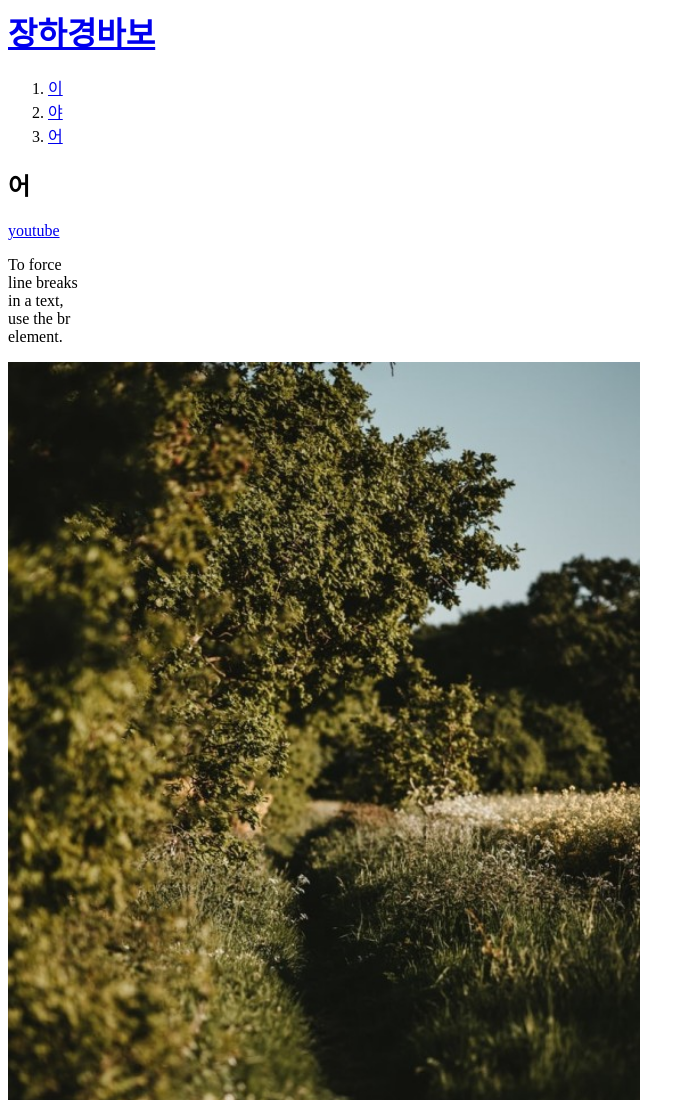
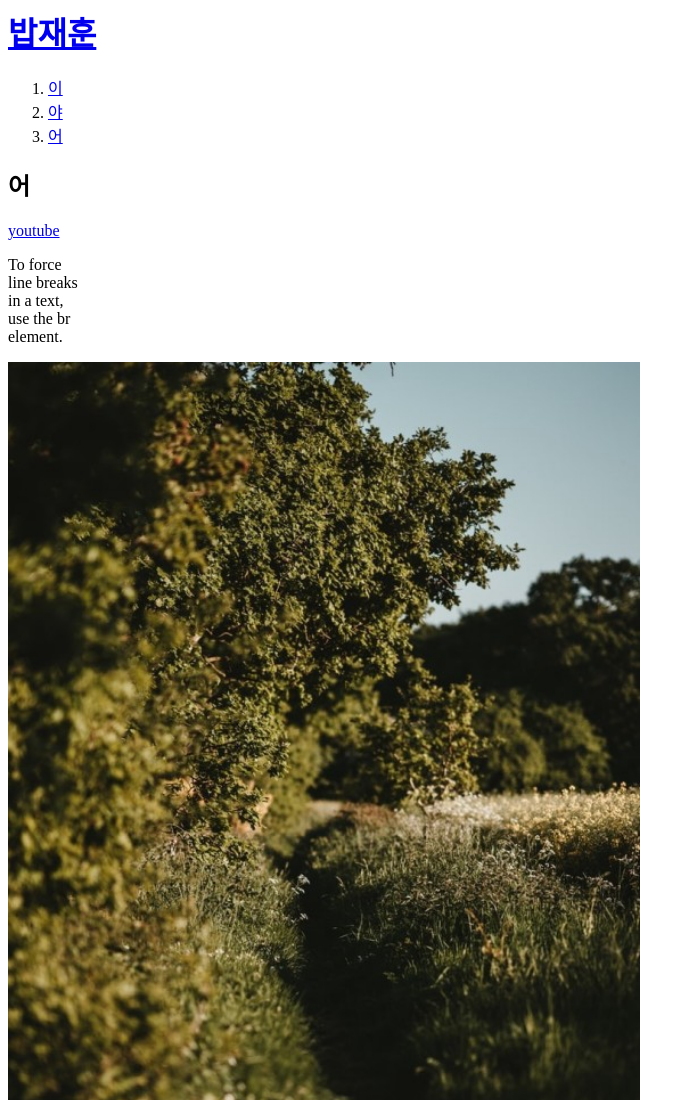
Before and after one commit to geonwoo1234/you, a plain HTML site: page index.html in a window 1280 px wide. Shown: the top 1100 px of the page, without its empty margins (0-695 px from the left). Drawn offline with Linux system fonts and the light colour scheme.

Commit message:
Add files via upload

```diff
--- a/index.html
+++ b/index.html
@@ -1,12 +1,12 @@
 <doctype html>
 <html>
 <head>
-<title>장하경 바보</title>
+<title>박재훈 멍청이</title>
 <meta charset="utf-8">
 </head>
 
 <body>
-  <h1><a href="index.html">장하경바보</a></h1>
+  <h1><a href="index.html">밥재훈</a></h1>
 <ol>
   <li><a href="1.hml">이</a></li>
   <li><a href="2.hml">야</a></li>
```
